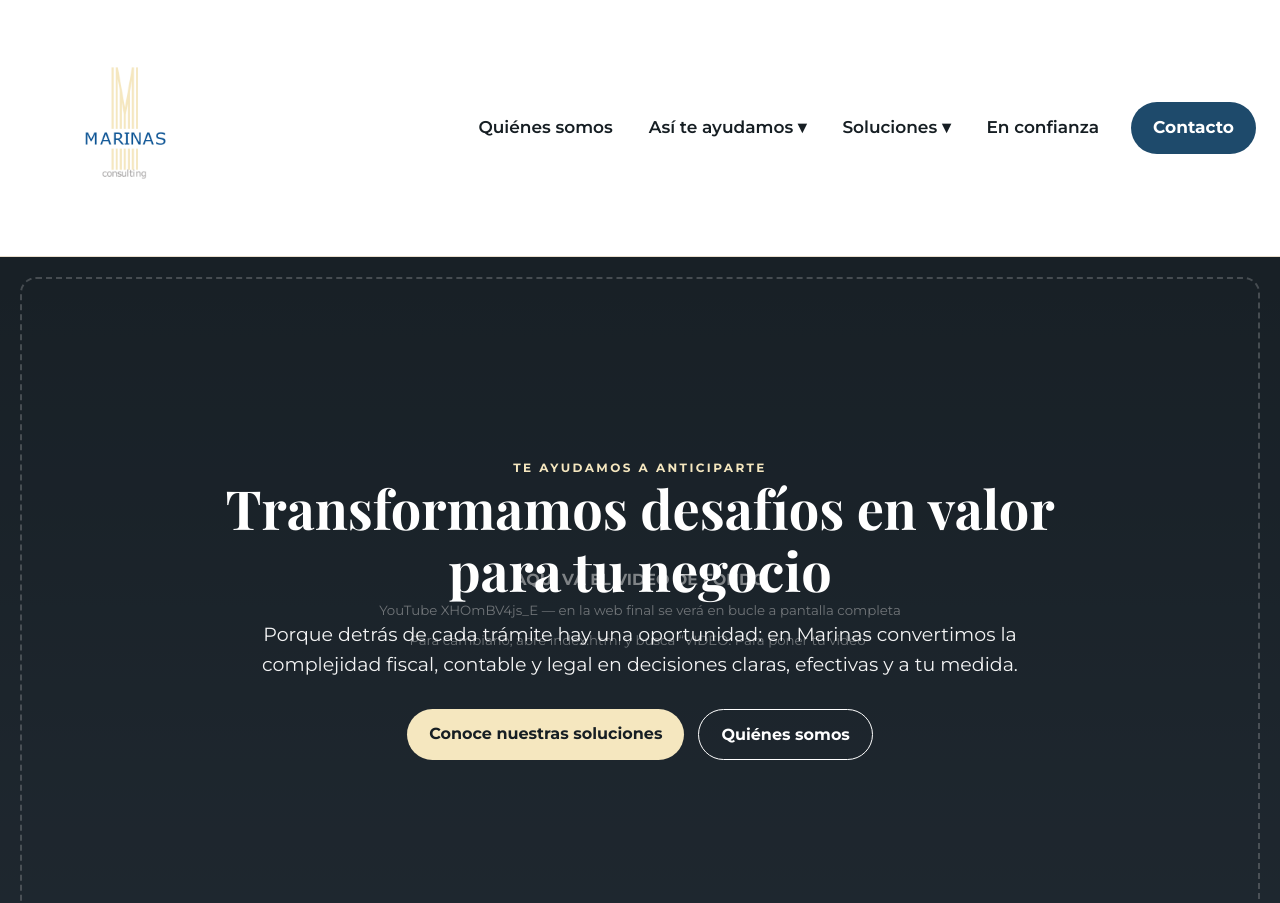
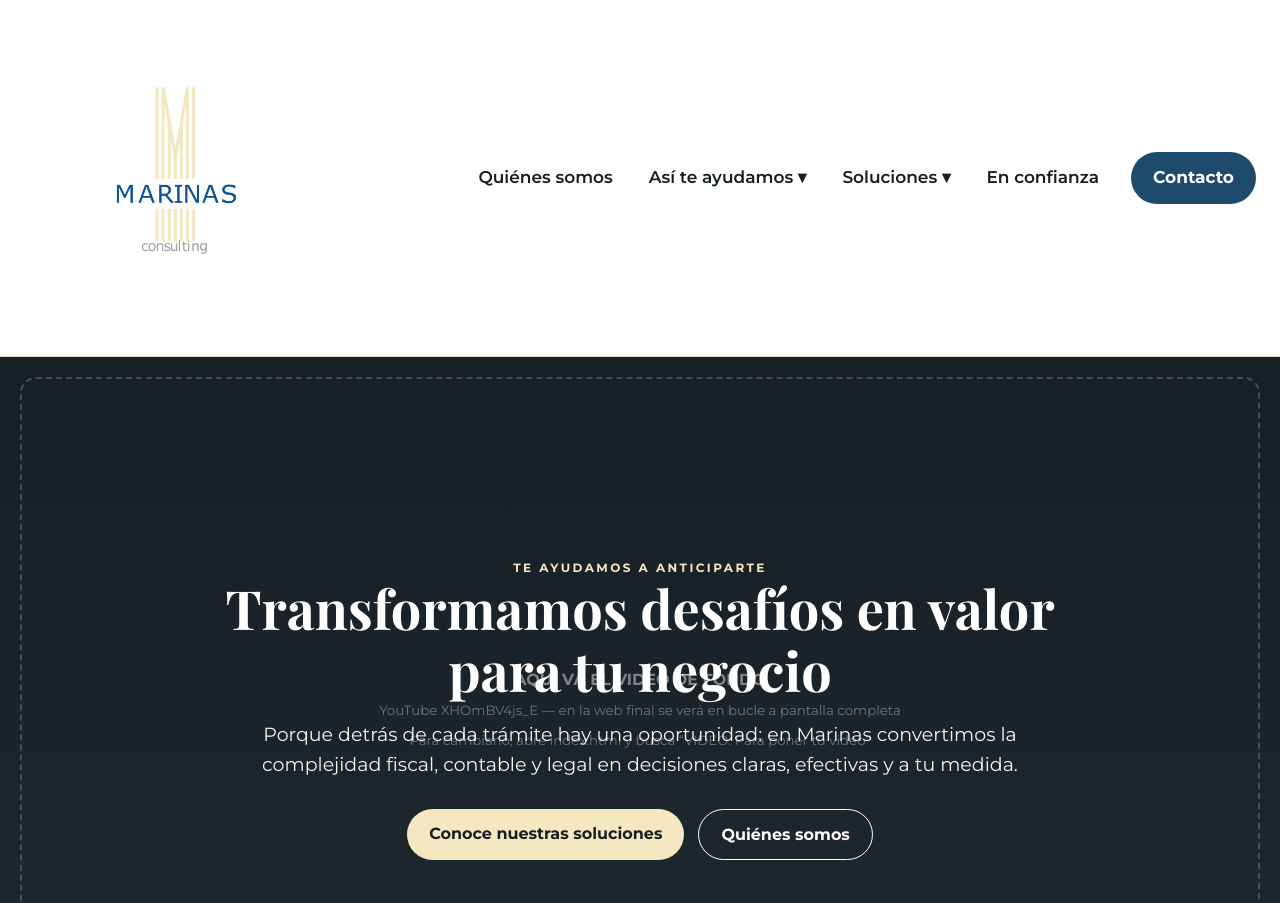
Before and after one commit to imarinas73/imarinas-web, a plain HTML site: page index.html in a window 1280 px wide. Shown: the top 903 px of the page. Drawn offline with nearby package versions, Linux system fonts and the light colour scheme.

Commit message:
Update index.html

```diff
--- a/index.html
+++ b/index.html
@@ -16,7 +16,7 @@ h1,h2,h3{font-family:"Playfair Display",serif;line-height:1.15;margin:0 0 12px}
 /* CABECERA - logo grande izquierda, menú derecha */
 header{position:sticky;top:0;z-index:50;background:#FFFFFF;color:#161E23;border-bottom:1px solid #E9DECD}
 .header-inner{max-width:1280px;margin:0 auto;display:flex;align-items:center;justify-content:space-between;gap:32px;padding:28px 24px}
-.logo img{height:200px;width:auto;display:block}
+.logo img{height:300px;width:auto;display:block}
 nav{display:flex;align-items:center;gap:28px;font-size:17px;font-weight:600}
 nav a{padding:8px 4px}
 nav a:hover{color:var(--azul)}
```
